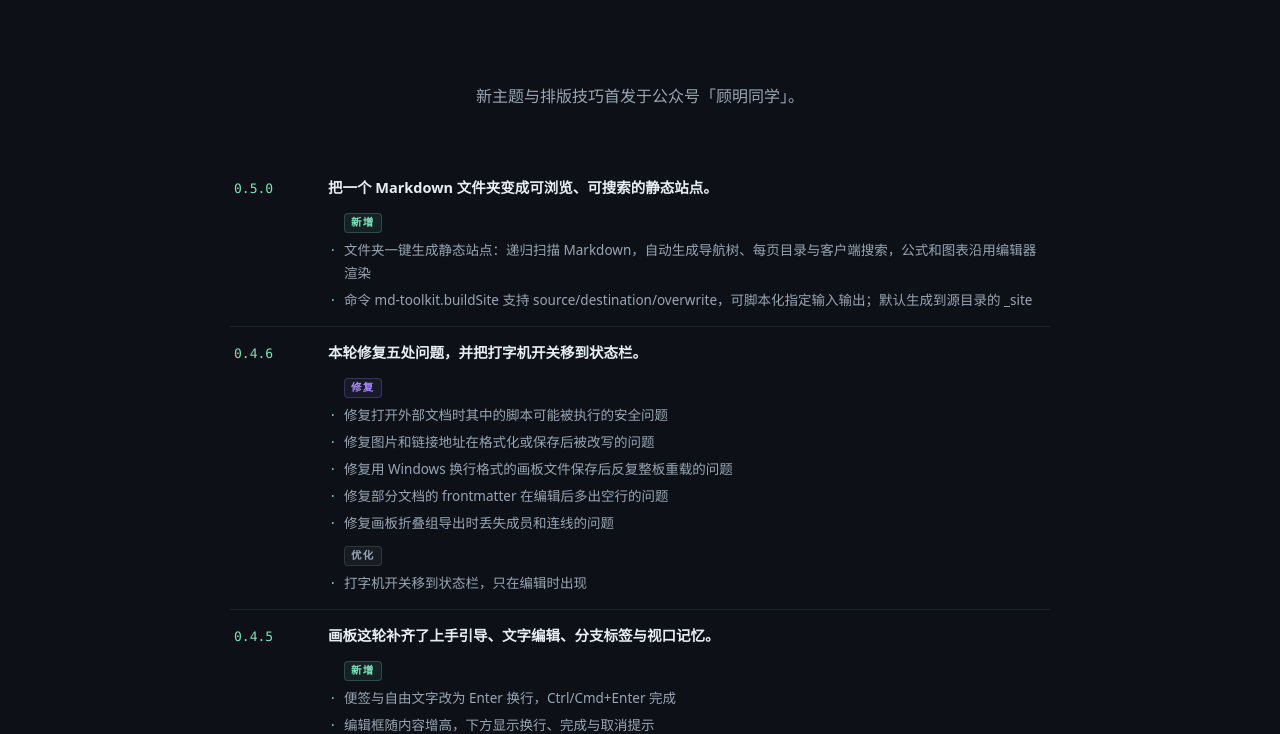
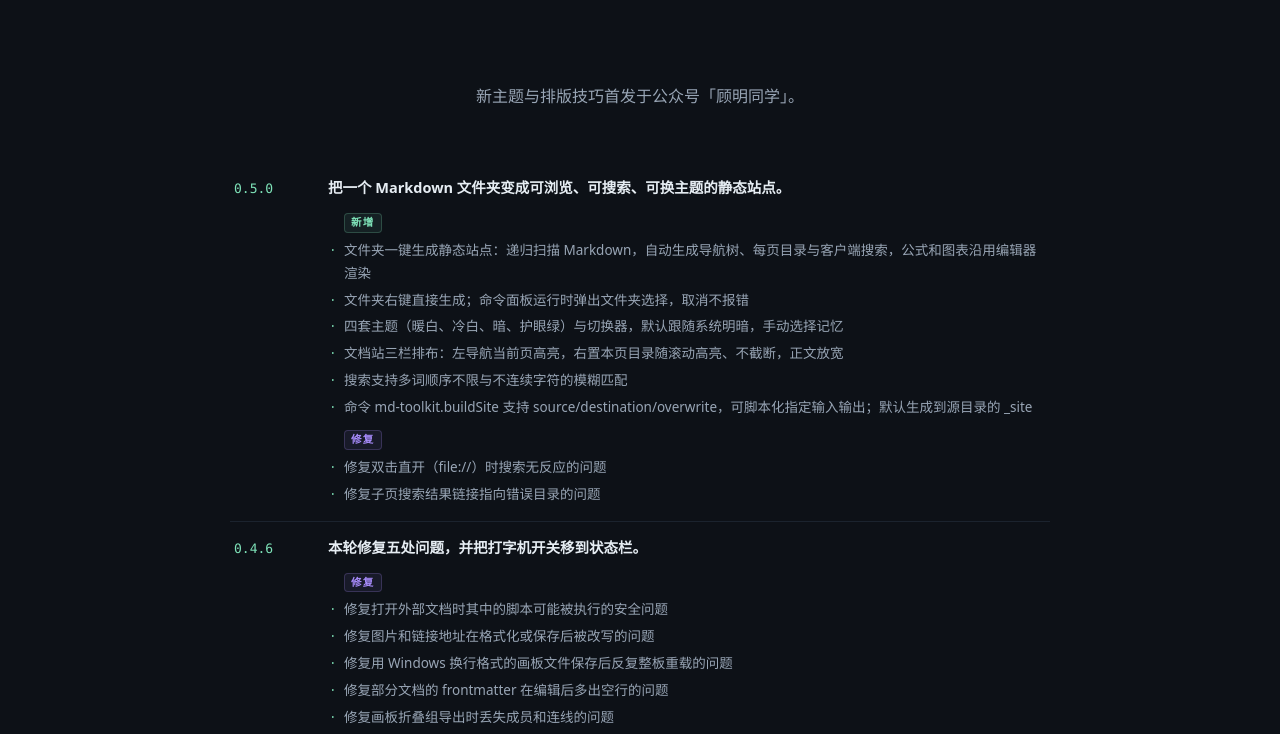
Before and after one commit to gmsya/md-toolkit, a plain HTML site: page changelog.html in a window 1280 px wide. Shown: the part 66-800 px from the top of the page. Drawn offline with Linux system fonts and the light colour scheme; no server answers.

Commit message:
0.5.0 站点: 主题/目录/搜索更新

```diff
--- a/changelog.html
+++ b/changelog.html
@@ -46,7 +46,7 @@ var _hmt = _hmt || [];
     </div>
     <!-- upd:begin 由 scripts/sync-site-updates.js 从 CHANGELOG.md 生成,别手改 -->
     <ul class="upd reveal">
-      <li><span class="v">0.5.0</span><div><b>把一个 Markdown 文件夹变成可浏览、可搜索的静态站点。</b><div class="upd-group"><span class="upd-tag add">新增</span><ul class="upd-items"><li>文件夹一键生成静态站点：递归扫描 Markdown，自动生成导航树、每页目录与客户端搜索，公式和图表沿用编辑器渲染</li><li>命令 md-toolkit.buildSite 支持 source/destination/overwrite，可脚本化指定输入输出；默认生成到源目录的 _site</li></ul></div></div></li>
+      <li><span class="v">0.5.0</span><div><b>把一个 Markdown 文件夹变成可浏览、可搜索、可换主题的静态站点。</b><div class="upd-group"><span class="upd-tag add">新增</span><ul class="upd-items"><li>文件夹一键生成静态站点：递归扫描 Markdown，自动生成导航树、每页目录与客户端搜索，公式和图表沿用编辑器渲染</li><li>文件夹右键直接生成；命令面板运行时弹出文件夹选择，取消不报错</li><li>四套主题（暖白、冷白、暗、护眼绿）与切换器，默认跟随系统明暗，手动选择记忆</li><li>文档站三栏排布：左导航当前页高亮，右置本页目录随滚动高亮、不截断，正文放宽</li><li>搜索支持多词顺序不限与不连续字符的模糊匹配</li><li>命令 md-toolkit.buildSite 支持 source/destination/overwrite，可脚本化指定输入输出；默认生成到源目录的 _site</li></ul></div><div class="upd-group"><span class="upd-tag fix">修复</span><ul class="upd-items"><li>修复双击直开（file://）时搜索无反应的问题</li><li>修复子页搜索结果链接指向错误目录的问题</li></ul></div></div></li>
       <li><span class="v">0.4.6</span><div><b>本轮修复五处问题，并把打字机开关移到状态栏。</b><div class="upd-group"><span class="upd-tag fix">修复</span><ul class="upd-items"><li>修复打开外部文档时其中的脚本可能被执行的安全问题</li><li>修复图片和链接地址在格式化或保存后被改写的问题</li><li>修复用 Windows 换行格式的画板文件保存后反复整板重载的问题</li><li>修复部分文档的 frontmatter 在编辑后多出空行的问题</li><li>修复画板折叠组导出时丢失成员和连线的问题</li></ul></div><div class="upd-group"><span class="upd-tag misc">优化</span><ul class="upd-items"><li>打字机开关移到状态栏，只在编辑时出现</li></ul></div></div></li>
       <li><span class="v">0.4.5</span><div><b>画板这轮补齐了上手引导、文字编辑、分支标签与视口记忆。</b><div class="upd-group"><span class="upd-tag add">新增</span><ul class="upd-items"><li>便签与自由文字改为 Enter 换行，Ctrl/Cmd+Enter 完成</li><li>编辑框随内容增高，下方显示换行、完成与取消提示</li><li>判断框出线后可直接选是、否或自定义标签，已有一条时默认另一半</li><li>形状面板显示最近使用与悬停名称</li><li>空板时形状钮带高亮引导</li><li>画板按文件记住上次视口，重新打开回到原位</li><li>大板在小窗首次打开保持可读缩放，矮窗工具条分两列显示全部工具</li></ul></div><div class="upd-group"><span class="upd-tag fix">修复</span><ul class="upd-items"><li>修复缩略导航点按或拖动时画布往反方向跳的问题</li><li>修复缩略导航全览时当前位置框显示不全的问题</li><li>修复判断框手标一条是/否后，另一条丢失自动标签的问题</li><li>修复矮窗口首次打开时内容可能被工具条挤出视口的问题</li></ul></div></div></li>
       <li><span class="v">0.4.4</span><div><b>编辑手感补齐：结构不坏、焦点不丢、徽章可用；画板导航与连接、编辑开关向主流工具靠齐。</b><div class="upd-group"><span class="upd-tag add">新增</span><ul class="upd-items"><li>行内状态徽章：标题/正文/列表挂彩色 chip，点 chip 改字、换色、删除</li><li>画板：minimap 缩略导航（点/拖定位视口）、分组折叠（+N 胶囊，成员与绑线同隐）、Alt 轮廓任意连接点、形状搜索（名称/拼音/首字母）、持续适应画布开关</li><li>编辑器：代码块行号/折叠开关、打字机模式（光标行垂直居中，默认关）</li></ul></div><div class="upd-group"><span class="upd-tag fix">修复</span><ul class="upd-items"><li>引用、表格、跨块上色不再弄坏结构</li><li>焦点不丢：Tab 保焦、点空白光标落文末、折叠箭头 hover 常驻</li><li>手敲加粗/反引号不再被自动配对多加符号</li><li>重装/切源码时序不再写空文档；浮层浮条贴边翻转、窄屏不裁切不挤字</li><li>画板双击编辑：浮层按内容自尺寸，加粗/缩放不再裁成尾字；光标落双击点</li><li>git/conflictResolution 比对副本只读：画板与 md 编辑器能看不能改，防误改冲突视图</li></ul></div><div class="upd-group"><span class="upd-tag misc">优化</span><ul class="upd-items"><li>行内语法失焦即渲染；整行回车快捷建代码块/分割线</li><li>表格面板全键盘操作；块手柄带类型徽标</li><li>表格按内容自适应宽；插表面板锚光标块，不跑屏幕左上</li><li>清除格式一键剥净、格式刷刷到下一处选区；代码块换行开关与表格等分列宽</li><li>PDF 导出徽章保住圆角与内边距</li><li>格式刷双击连续刷、清除格式快捷键、选区字数；链接浮条补复制（结果就地反馈）</li><li>斜杠菜单拼音搜索/最近使用/上下文裁剪；粘贴 Markdown 先询问再转换；中文数字列表与空格闭符号快捷</li><li>公式渲染失败明示错误态（红标+原文），点击回源就地改；画板选中态 Enter 进编辑</li><li>画板：悬停未选中连线显段把手、免选中直接拖段出折点；持续 fit 随内容跟新、手动平移/缩放退出</li><li>导出命令收脚本化入参（source/destination/overwrite），裸 Uri 向后兼容；目标已存在未声明覆盖即拒</li></ul></div></div></li>
```
